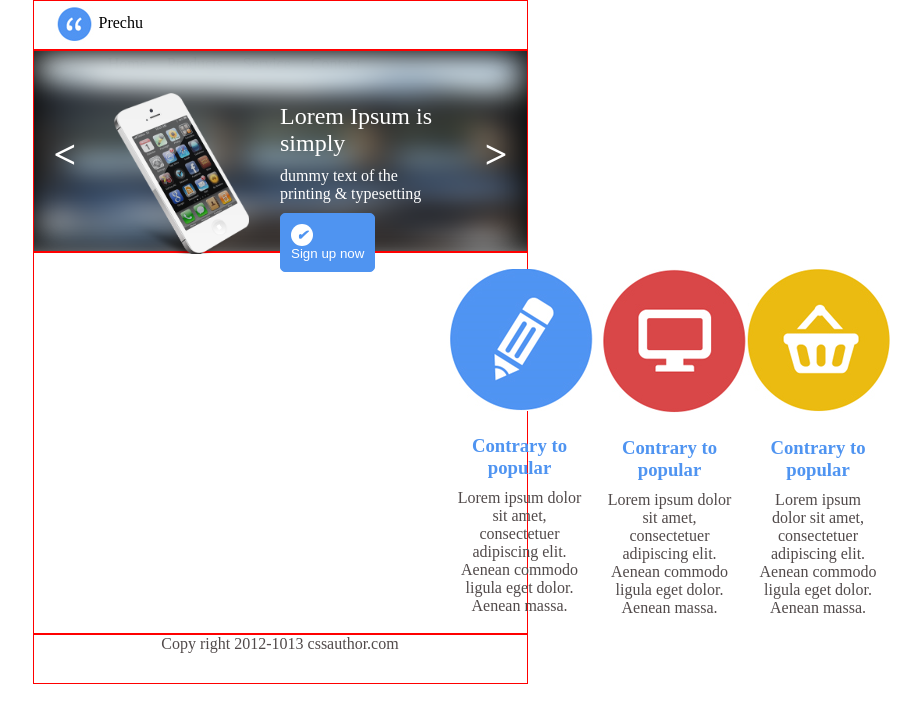
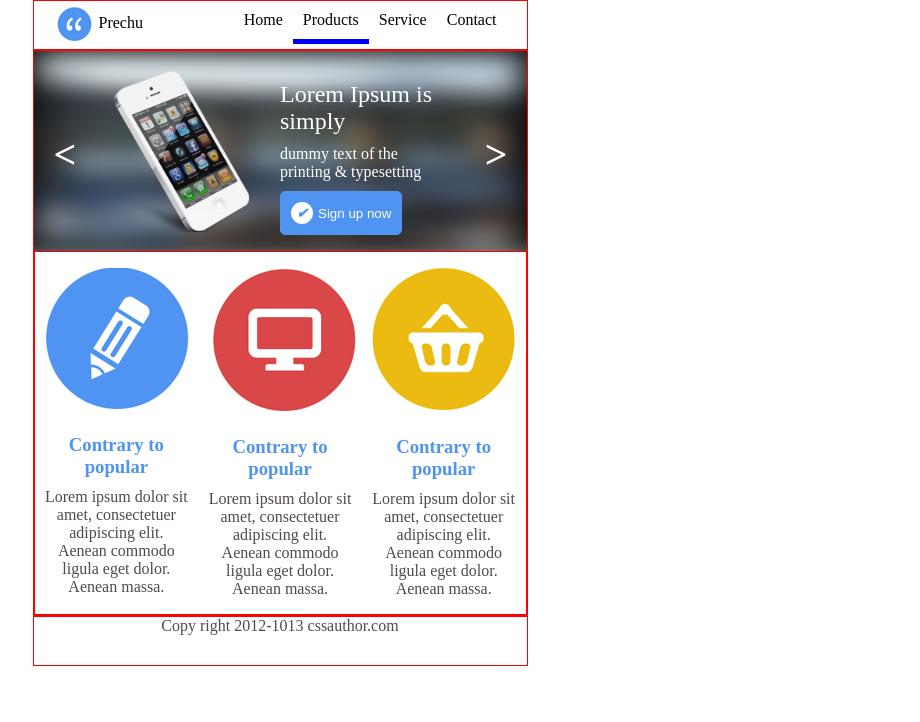
Before and after one commit to longvang2312/project-fullstack, a plain HTML site: page index.html in a window 1280 px wide. Shown: the whole page, without its empty margins (360-1280 px from the left). Drawn offline with Linux system fonts and the light colour scheme.

Commit message:
merge service component fix

```diff
--- a/index.css
+++ b/index.css
@@ -64,20 +64,20 @@ body{
 /*end main nav css*/
 
 /*start mutil column css*/
-.mutil-column{
+.multi-column{
   height: 100%
 }
-.mutil-column .col-30{
+.multi-column__col-30{
     width: 30%;
     float: left;
     height: 100%;
 }
-.mutil-column__col-70{
+.multi-column__col-70{
     width: 70%;
     float: left;
     height: 100%;
 }
-.mutil-column__col-50{
+.multi-column__col-50{
   width: 50%;
   float: left;
   height: 100%;
@@ -153,7 +153,7 @@ body{
   border: 1px solid #4f94f1;
   cursor: pointer;
 }
-.signup-button .signup-button-text {
+.signup-button__text {
     display: table-cell;
     vertical-align: middle;
 }
--- a/index.html
+++ b/index.html
@@ -9,14 +9,14 @@
 <body>
     <div class="page">
         <div class="page__header">
-           <div class="mutil-column">
-                <div class="mutil-column__col-30 pull-left">
+           <div class="multi-column">
+                <div class="multi-column__col-30 pull-left">
                     <div class="branch">
                         <img class="branch__logo" src="image/logo.png">
                         <span class="branch__text">Prechu</span>
                     </div>
                 </div>
-                <div class="mutil-column__col-70 pull-right">
+                <div class="multi-column__col-70 pull-right">
                     <ul class="main-nav">
                         <li class="main-nav__item">
                             <a href="" class="main-nav__item__title">Home</a>
@@ -43,17 +43,16 @@
                     <i class="next__icon"></i>
                 </a>
                 <div class="slider__content">
-                    <div class="mutil-column">
-                        <div class="mutil-column__col-50 pull-left">
+                    <div class="multi-column">
+                        <div class="multi-column__col-50 pull-left">
                             <img class="slider__content__photo" src="image/iphone.png" alt="Disscussion">
                         </div>
-                        <div class="mutil-column__col-50 text-left">
+                        <div class="multi-column__col-50 text-left">
                             <h2 class="slider__content__title">Lorem Ipsum is simply</h2>
                                 <p class="slider__content__text">dummy text of the printing & typesetting</p>
                                 <button class="signup-button"><i class="check-icon"></i><span class="signup-button__text">Sign up now</span></button>
                         </div>
 
-                    </div>
                     </div>
                 </div>
             </div>
@@ -76,6 +75,7 @@
                     </li>
                 </ul>
             </div>
+        </div>
         <div class="page__footer">
             <a class="copy-right" href='#'>Copy right 2012-1013 cssauthor.com</a>
         </div>
```
Lines whose indentation alone changed are shown as unchanged.
